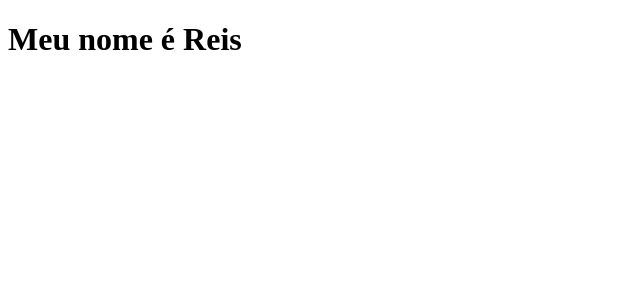
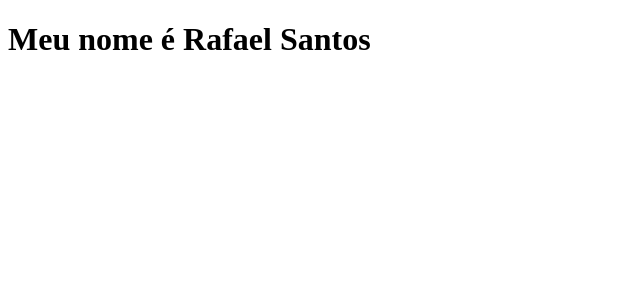
Before and after one commit to rodolphoreis/next, a Next.js app: page /comunicacao/direta in a window 1280 px wide. Shown: the top 300 px of the page, without its empty margins (0-640 px from the left). Built offline with nearby package versions, Linux system fonts and the light colour scheme.

Commit message:
feat: add new props

```diff
--- a/components/direta/Pai.jsx
+++ b/components/direta/Pai.jsx
@@ -5,7 +5,7 @@ const Pai = () => {
   const sobreNome = "Santos";
   return (
     <div>
-      <Filho familia={"Reis"} />
+      <Filho nome={nome} familia={sobreNome} />
     </div>
   );
 };
```
